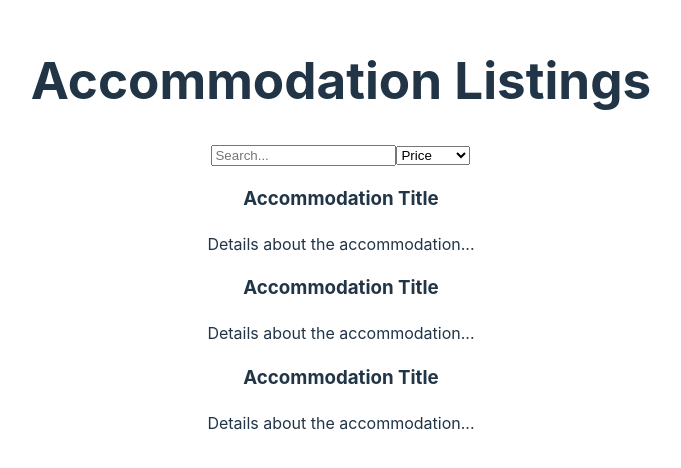
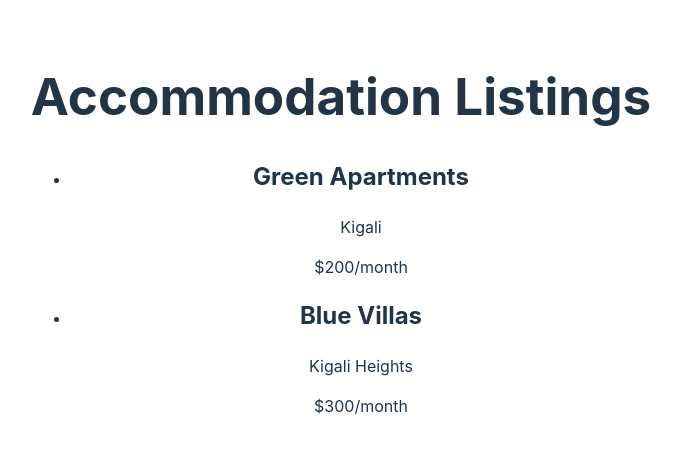
Before and after one commit to Maaxboon/AHSA, a React (Vite) app: page /accommodations in a window 1280 px wide. Shown: the part 166-634 px from the top of the page, without its empty margins (299-980 px from the left). Built offline with nearby package versions, Linux system fonts and the light colour scheme.

Commit message:
Implemented basic AccommodationListings view with hardcoded data

```diff
--- a/src/views/AccommodationListings.tsx
+++ b/src/views/AccommodationListings.tsx
@@ -1,16 +1,35 @@
-import FilterBar from "../components/FilterBar";
-import ListingsContainer from "../components/ListingsContainer";
+import React from "react";
 
-// const Header = () => <>IM HEADER</>;
-// const Search = () => <>IM SEARCH</>;
-// const Listings = () => <>IM LISTINGS</>;
+const AccommodationListings = () => {
+  const accommodations = [
+    {
+      id: 1,
+      name: "Green Apartments",
+      location: "Kigali",
+      price: "$200/month",
+    },
+    {
+      id: 2,
+      name: "Blue Villas",
+      location: "Kigali Heights",
+      price: "$300/month",
+    },
+  ];
 
-export default function AccommodationListings() {
   return (
     <div>
       <h1>Accommodation Listings</h1>
-      <FilterBar />
-      <ListingsContainer />
+      <ul>
+        {accommodations.map((accommodation) => (
+          <li key={accommodation.id}>
+            <h2>{accommodation.name}</h2>
+            <p>{accommodation.location}</p>
+            <p>{accommodation.price}</p>
+          </li>
+        ))}
+      </ul>
     </div>
   );
-}
+};
+
+export default AccommodationListings;
```
